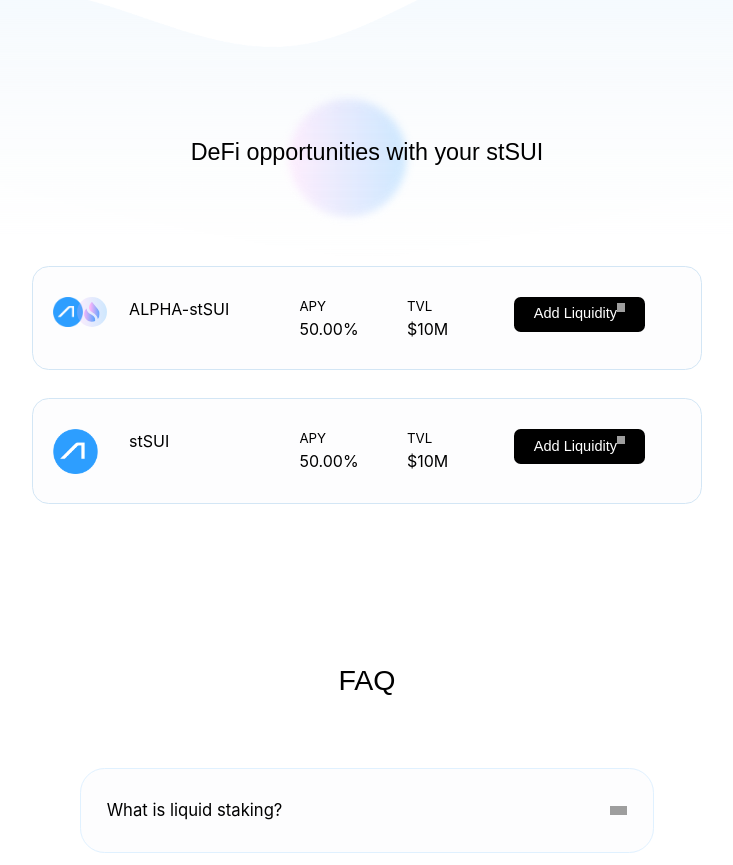
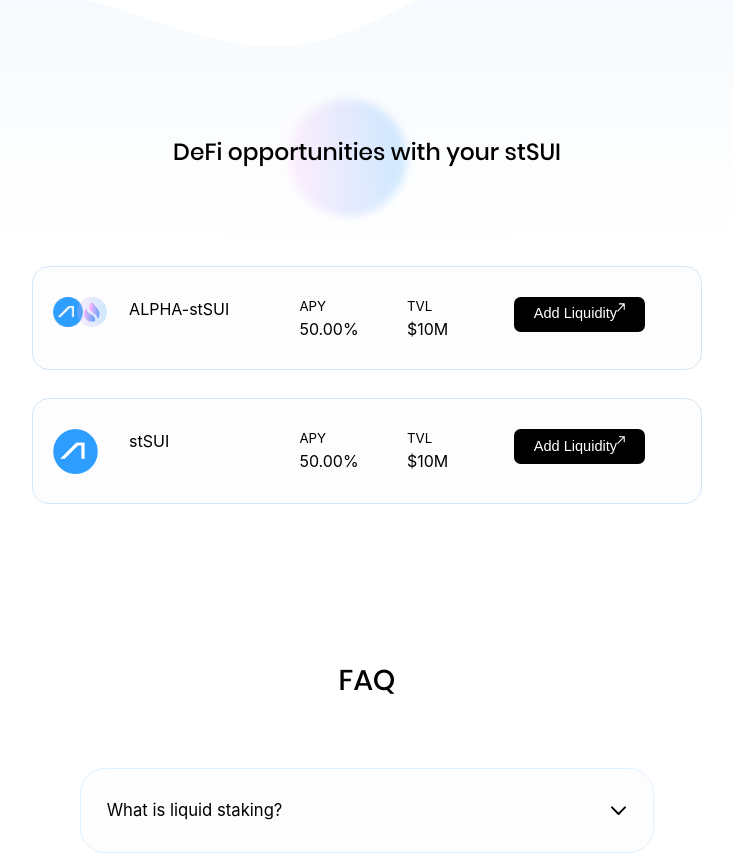
Before and after one commit to 11felix/msafe-test, a React (Create React App) app: page / in a window 1280 px wide. Shown: the part 720-1585 px from the top of the page, without its empty margins (273-1006 px from the left). Built offline with nearby package versions, Linux system fonts and the light colour scheme; grey boxes are pictures that could not be loaded.

Commit message:
update icons

```diff
--- a/src/index.css
+++ b/src/index.css
@@ -27,3 +27,8 @@
   font-family: "Inter";
   src: url("./assets/fonts/InterRegular.otf") format("truetype");
 }
+
+@font-face {
+  font-family: "PoppinsMedium";
+  src: url("./assets/fonts/PoppinsMedium.ttf") format("truetype");
+}
--- a/src/modules/stake_unstake/StakeUnstake.tsx
+++ b/src/modules/stake_unstake/StakeUnstake.tsx
@@ -51,7 +51,7 @@
       </div>
       <div className="relative bg-[url('/src/assets/images/secondSectionBg.png')] bg-contain bg-center bg-no-repeat h-[29.73vw] mt-[-3.3vw]">
         <div className="absolute inset-0 flex flex-col items-center justify-center">
-          <h1 className="text-[1.823vw] mt-[12vw] font-poppins text-black">
+          <h1 className="text-[1.823vw] mt-[12vw] font-poppinsmedium text-black">
             DeFi opportunities with your stSUI
           </h1>
         </div>
--- a/src/modules/stake_unstake/components/faq.tsx
+++ b/src/modules/stake_unstake/components/faq.tsx
@@ -7,7 +7,7 @@
 
     return (
         <div className="mt-[12.15vw]">
-            <h1 className="flex justify-center text-[2.23vw] font-poppins">FAQ</h1>
+            <h1 className="flex justify-center text-[2.23vw] font-poppinsmedium">FAQ</h1>
             <div className="mt-[5.133vw]">
                 <FAQView question={"What is liquid staking?"} answer={"Liquid staking lets users stake their assets while keeping them accessible. For example, by staking SUI with Alpha, you receive stSUI—a ‘liquid’ token representing your staked assets. You can still trade or use stSUI in DeFi activities, earning rewards without locking up your SUI."} showAnswer={showExpanded} />
                 <FAQView question={"How do I get my staking rewards?"} answer={"Liquid staking lets users stake their assets while keeping them accessible. For example, by staking SUI with Alpha, you receive stSUI—a ‘liquid’ token representing your staked assets. You can still trade or use stSUI in DeFi activities, earning rewards without locking up your SUI."} showAnswer={showExpanded} />
--- a/tailwind.config.js
+++ b/tailwind.config.js
@@ -8,6 +8,7 @@
         noto: ["Noto Sans", "sans-serif"],
         inter: ["Inter", "sans-serif"],
         nebula: ['"Nebula"', "sans-serif"],
+        poppinsmedium: ["PoppinsMedium", "sans-serif"],
       },
       keyframes: {
         "slide-in": {
```
Also changed, not shown: src/assets/icons/down_pointer.svg (added), src/assets/icons/redirect_icon.svg (added).
